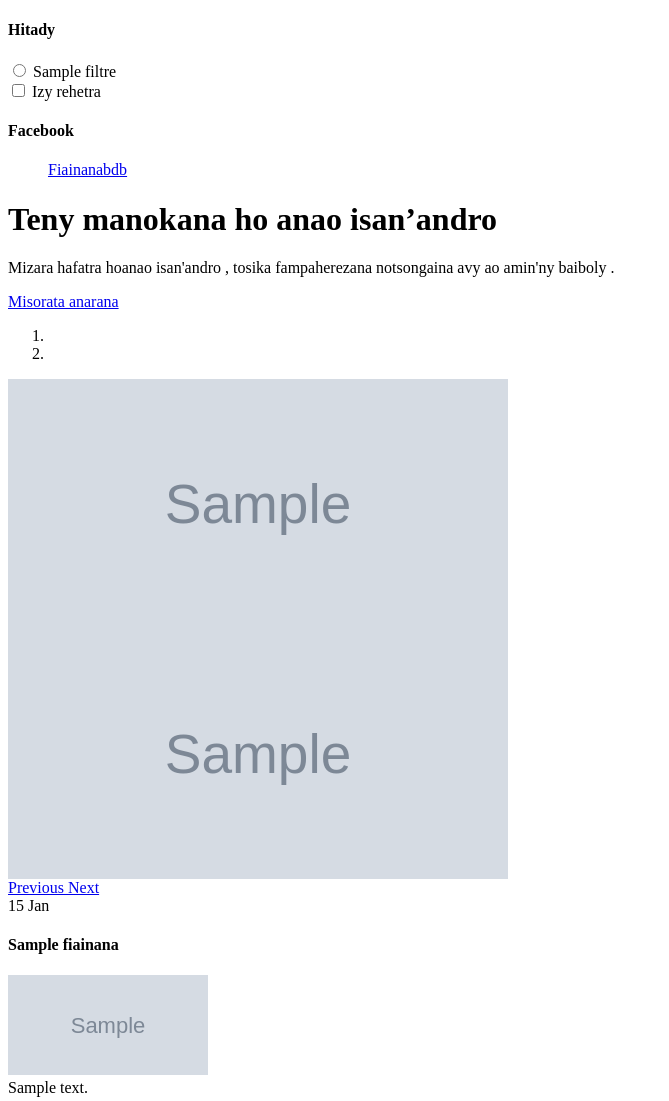
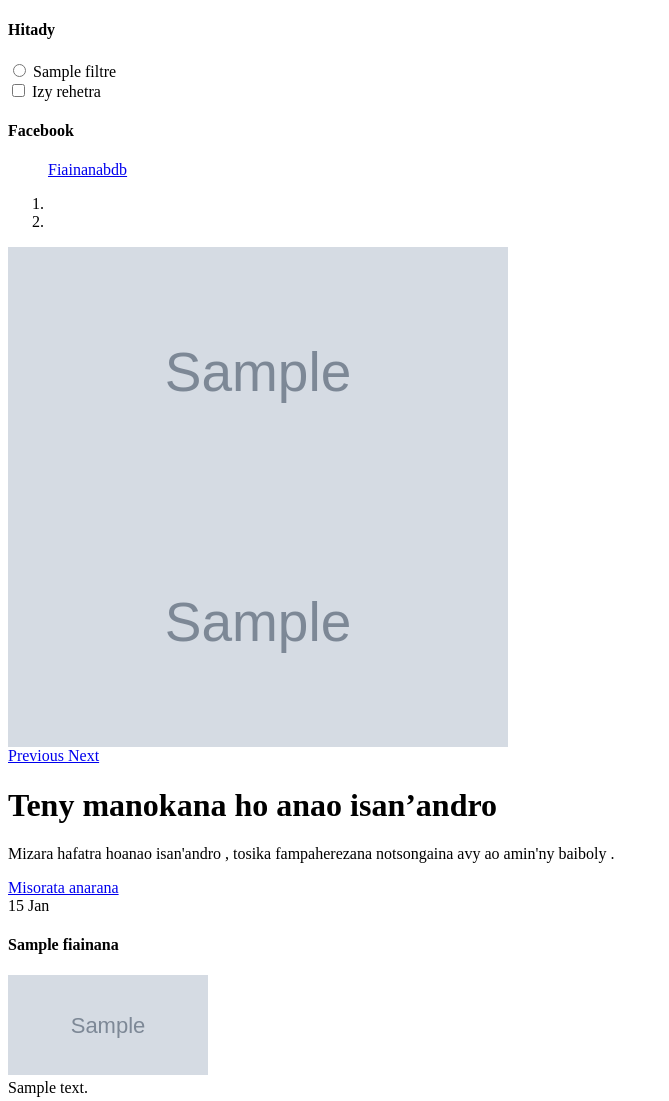
Before and after one commit to julkwel/fiainanabdbsf, a Symfony app: template templates/front/_home_page.html.twig in a window 1280 px wide. Shown: the part 78-1179 px from the top of the page, without its empty margins (0-669 px from the left). Run offline with Twig, Linux system fonts and the light colour scheme; the template is opened without the code that fills it: most values are stand-ins (such as "Sample title", 1, 10 or a date in 2020); grey boxes marked "Sample" are stand-in pictures; some libraries are stand-ins or nearby versions.

Commit message:
get all members

```diff
--- a/templates/front/_home_page.html.twig
+++ b/templates/front/_home_page.html.twig
@@ -33,7 +33,12 @@
                         <div id="fb-root"></div>
                         <script async defer crossorigin="anonymous"
                                 src="https://connect.facebook.net/en_US/sdk.js#xfbml=1&version=v5.0&appId=870844926413174&autoLogAppEvents=1"></script>
-                        <div class="fb-page" data-href="https://www.facebook.com/fiainanabdb/" data-tabs="timeline" data-width="" data-height="" data-small-header="false" data-adapt-container-width="true" data-hide-cover="false" data-show-facepile="true"><blockquote cite="https://www.facebook.com/fiainanabdb/" class="fb-xfbml-parse-ignore"><a href="https://www.facebook.com/fiainanabdb/">Fiainanabdb</a></blockquote></div>
+                        <div class="fb-page" data-href="https://www.facebook.com/fiainanabdb/" data-tabs="timeline"
+                             data-width="" data-height="" data-small-header="false" data-adapt-container-width="true"
+                             data-hide-cover="false" data-show-facepile="true">
+                            <blockquote cite="https://www.facebook.com/fiainanabdb/" class="fb-xfbml-parse-ignore"><a
+                                        href="https://www.facebook.com/fiainanabdb/">Fiainanabdb</a></blockquote>
+                        </div>
                     </div>
                 </div>
             </div>
@@ -42,17 +47,8 @@
                     <div class="mt-2">
                         <div class="card h-50">
                             <div class="card-body">
-                                <div class="row justify-content-between align-items-center">
-                                    <div class="col-lg-5 mb-5 mb-lg-0">
-                                        <h1 class="text-dark font-weight-light">Teny manokana ho anao isan’andro</h1>
-                                        <p class="lead text-dark mt-4">Mizara hafatra hoanao isan'andro , tosika
-                                            fampaherezana
-                                            notsongaina avy ao amin'ny baiboly .</p>
-                                        <a href="{{ path('inscription_members') }}" class="btn btn-gradient-primary mt-4 ">Misorata
-                                            anarana</a>
-                                    </div>
-                                    <div class="col-lg-6 mb-lg-auto">
-                                        <div class="rounded shadow-lg overflow-hidden transform-perspective-right">
+                                <div class="col-lg-12 mb-lg-auto">
+                                    <div class="rounded overflow-hidden transform-perspective-right">
                                         <div id="carousel_example" class="carousel slide" data-ride="carousel"
                                              tabindex="-1">
                                             <ol class="carousel-indicators">
@@ -67,7 +63,7 @@
                                                 </div>
                                                 {% for avatar in fiainana %}
                                                     <div class="carousel-item" style="width: 500px;height: 250px">
-                                                            <img class="img-fluid" width="500" height="250"
+                                                        <img class="img-fluid" width="100%" height="100%"
                                                              src="{{ avatar.avatar }}" alt="Hafatra hoanao">
                                                     </div>
                                                 {% endfor %}
@@ -85,6 +81,13 @@
                                         </div>
                                     </div>
                                 </div>
+                                <div class="col-lg-12 mb-5 mb-lg-0">
+                                    <h1 class="text-dark font-weight-light">Teny manokana ho anao isan’andro</h1>
+                                    <p class="lead text-dark mt-4">Mizara hafatra hoanao isan'andro , tosika
+                                        fampaherezana
+                                        notsongaina avy ao amin'ny baiboly .</p>
+                                    <a href="{{ path('inscription_members') }}" class="btn btn-gradient-primary mt-4 ">Misorata
+                                        anarana</a>
                                 </div>
                             </div>
                         </div>
@@ -100,12 +103,14 @@
                     <div class="card-body">
                         <div class="row">
                             <div class="col-md-6">
-                                <a href="https://www.facebook.com/fiainanabdb/" target="_blank" class="btn btn-block  btn-social-icon btn-social btn-facebook text-white">
+                                <a href="https://www.facebook.com/fiainanabdb/" target="_blank"
+                                   class="btn btn-block  btn-social-icon btn-social btn-facebook text-white">
                                     <span class="mdi mdi-facebook"></span>
                                 </a>
                             </div>
                             <div class="col-md-6">
-                                <a href="{{ path('home_page') }}" class="btn btn-block btn-social-icon btn-social btn-google text-white">
+                                <a href="{{ path('home_page') }}"
+                                   class="btn btn-block btn-social-icon btn-social btn-google text-white">
                                     <span class="mdi mdi-google"></span>
                                 </a>
                             </div>
```
Lines whose indentation alone changed are shown as unchanged.
